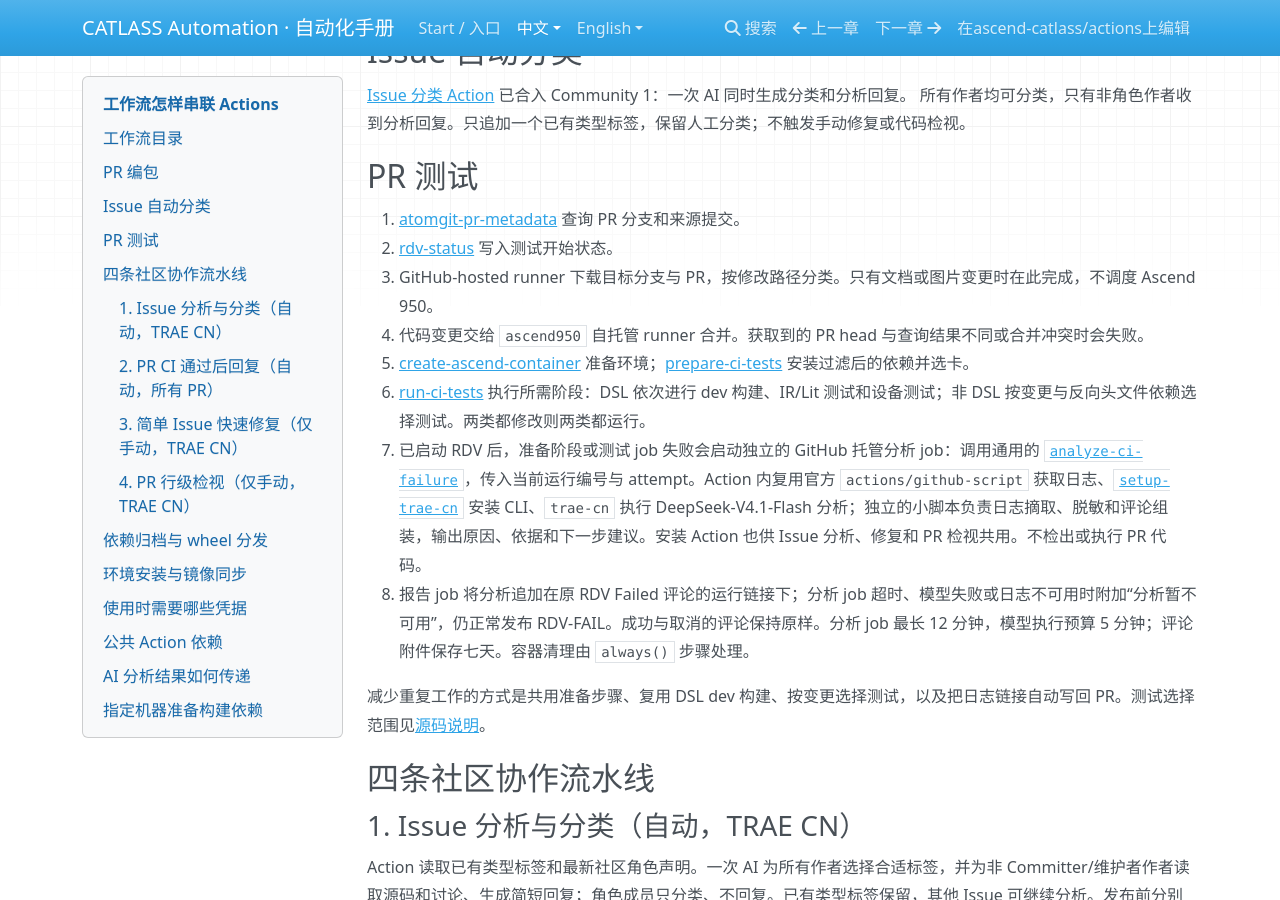
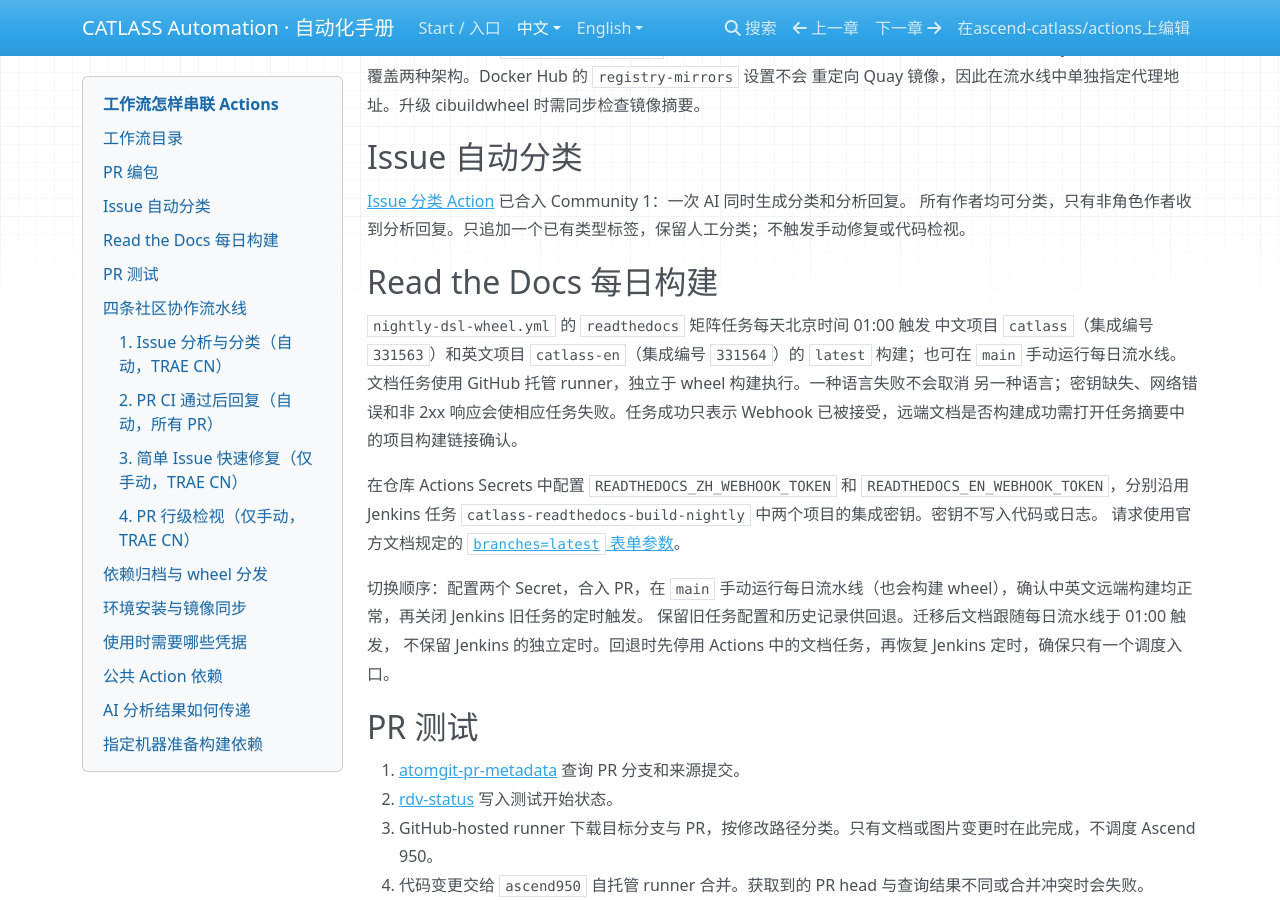
Before and after one commit to ascend-catlass/actions, an MkDocs documentation site: the page built from docs/zh/workflows.md, in a window 1280 px wide and 900 px high, scrolled down 1358 px. Built offline with MkDocs 1.6.1, drawn with Linux system fonts in a browser that asks for light colours; nearby versions of some CDN libraries; some of the changed text lies outside the part shown.

Commit message:
docs: document daily Read the Docs setup and Jenkins cutover

```diff
--- a/docs/zh/workflows.md
+++ b/docs/zh/workflows.md
@@ -17,7 +17,7 @@ Action 完成一个可复用步骤，工作流把多个步骤排成完整流程
 | [build-ascendnpu-ir-20260720.yml](https://github.com/ascend-catlass/actions/blob/main/.github/workflows/build-ascendnpu-ir-20260720.yml) | 保留旧 NPUIR 日期基线，供历史问题定位 | 手动或被其他工作流调用 |
 | [build-dsl-wheel.yml](https://github.com/ascend-catlass/actions/blob/main/.github/workflows/build-dsl-wheel.yml) | 构建 x86_64、aarch64 的 DSL wheel 并保存产物 | 手动或被 nightly/release 调用 |
 | [pr-dsl-wheel.yml](https://github.com/ascend-catlass/actions/blob/main/.github/workflows/pr-dsl-wheel.yml) | 按 PR 号和 Python、CPU 复选框构建 DSL wheel | 手动 |
-| [nightly-dsl-wheel.yml](https://github.com/ascend-catlass/actions/blob/main/.github/workflows/nightly-dsl-wheel.yml) | 构建开发版本并发布到 GitHub Release 支撑的包索引 | 每日北京时间 01:00，或手动 |
+| [nightly-dsl-wheel.yml](https://github.com/ascend-catlass/actions/blob/main/.github/workflows/nightly-dsl-wheel.yml) | 构建开发版本、发布包索引，并触发中英文 Read the Docs 构建 | 每日北京时间 01:00，或手动 |
 | [release-dsl-wheel.yml](https://github.com/ascend-catlass/actions/blob/main/.github/workflows/release-dsl-wheel.yml) | 校验稳定 tag，构建并发布到 PyPI 与 AtomGit Release | 手动 |
 | [install-cann-weekly.yml](https://github.com/ascend-catlass/actions/blob/main/.github/workflows/install-cann-weekly.yml) | 安装同一构建版本的 CANN weekly 到全部 11 台主机 | 每日北京时间 02:00，或手动 |
 | [sync-atomgit.yml](https://github.com/ascend-catlass/actions/blob/main/.github/workflows/sync-atomgit.yml) | 把 AtomGit `master` 与 tags 镜像同步到 GitHub | 每日北京时间 02:00，或手动 |
@@ -54,6 +54,27 @@ wheel 容器明确从 `quay.m.daocloud.io` 拉取镜像，固定为 cibuildwheel
 
 [Issue 分类 Action](actions/atomgit-issue-label.md) 已合入 Community 1：一次 AI 同时生成分类和分析回复。
 所有作者均可分类，只有非角色作者收到分析回复。只追加一个已有类型标签，保留人工分类；不触发手动修复或代码检视。
+
+## Read the Docs 每日构建
+
+`nightly-dsl-wheel.yml` 的 `readthedocs` 矩阵任务每天北京时间 01:00 触发
+中文项目 `catlass`（集成编号 `331563`）和英文项目 `catlass-en`（集成编号
+`331564`）的 `latest` 构建；也可在 `main` 手动运行每日流水线。
+文档任务使用 GitHub 托管 runner，独立于 wheel 构建执行。一种语言失败不会取消
+另一种语言；密钥缺失、网络错误和非 2xx 响应会使相应任务失败。任务成功只表示
+Webhook 已被接受，远端文档是否构建成功需打开任务摘要中的项目构建链接确认。
+
+在仓库 Actions Secrets 中配置 `READTHEDOCS_ZH_WEBHOOK_TOKEN` 和
+`READTHEDOCS_EN_WEBHOOK_TOKEN`，分别沿用 Jenkins 任务
+`catlass-readthedocs-build-nightly` 中两个项目的集成密钥。密钥不写入代码或日志。
+请求使用官方文档规定的
+[`branches=latest` 表单参数](https://docs.readthedocs.com/platform/latest/guides/setup/git-repo-manual.html#using-the-generic-api-integration)。
+
+切换顺序：配置两个 Secret，合入 PR，在 `main` 手动运行每日流水线（也会构建
+wheel），确认中英文远端构建均正常，再关闭 Jenkins 旧任务的定时触发。
+保留旧任务配置和历史记录供回退。迁移后文档跟随每日流水线于 01:00 触发，
+不保留 Jenkins 的独立定时。回退时先停用 Actions 中的文档任务，再恢复 Jenkins
+定时，确保只有一个调度入口。
 
 ## PR 测试
 
```
